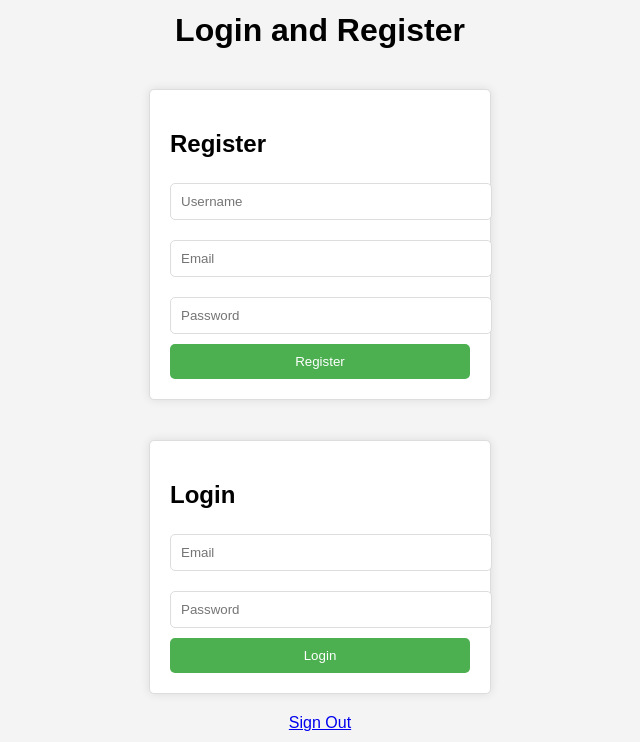
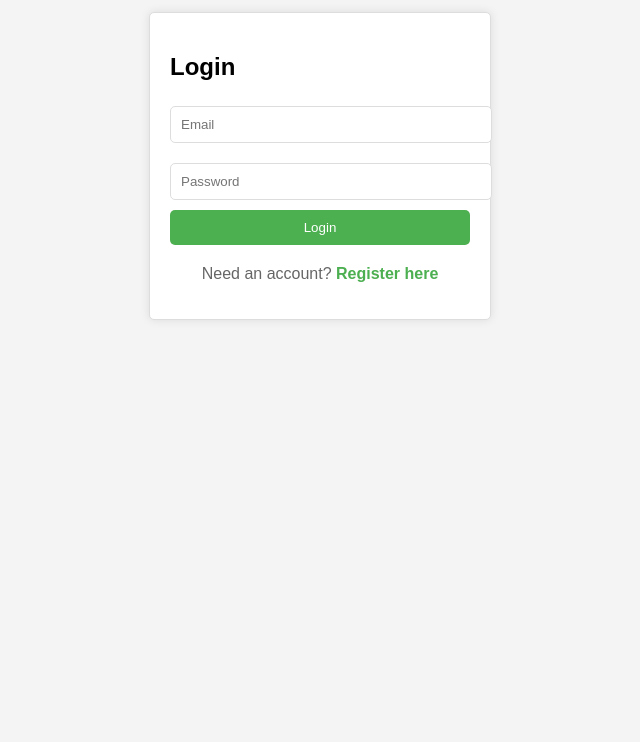
Before and after one commit to CodeOrangelt/RDL-D1-Ladder, a PHP site: page /login.html in a window 1280 px wide. Shown: the part 58-800 px from the top of the page, without its empty margins (320-960 px from the left). Run offline with PHP 8.4, Linux system fonts and the light colour scheme; some libraries are stand-ins or nearby versions.

Commit message:
New login page

```diff
--- a/login-style.css
+++ b/login-style.css
@@ -60,3 +60,19 @@ h1 {
     color: red;
     margin-top: 10px;
 }
+
+.switch-form {
+    text-align: center;
+    margin-top: 20px;
+    color: #666;
+}
+
+.switch-form a {
+    color: #4CAF50;
+    text-decoration: none;
+    font-weight: bold;
+}
+
+.switch-form a:hover {
+    text-decoration: underline;
+}
--- a/login.html
+++ b/login.html
@@ -36,17 +36,6 @@
             });
     </script>
     <div class="container">
-        <h1>Login and Register</h1>
-        <div class="form-container" id="register-container">
-            <h2>Register</h2>
-            <form id="register-form">
-                <input type="text" id="register-username" placeholder="Username" required>
-                <input type="email" id="register-email" placeholder="Email" required>
-                <input type="password" id="register-password" placeholder="Password" required>
-                <button type="submit">Register</button>
-            </form>
-            <div id="register-error"></div>
-        </div>
         <div class="form-container" id="login-container">
             <h2>Login</h2>
             <form id="login-form">
@@ -55,8 +44,24 @@
                 <button type="submit">Login</button>
             </form>
             <div id="login-error"></div>
+            <p class="switch-form">
+                Need an account? <a href="#" id="show-register">Register here</a>
+            </p>
         </div>
-        <a href="#" id="sign-out-link">Sign Out</a>
+
+        <div class="form-container" id="register-container" style="display: none;">
+            <h2>Create Account</h2>
+            <form id="register-form">
+                <input type="text" id="register-username" placeholder="Username" required>
+                <input type="email" id="register-email" placeholder="Email" required>
+                <input type="password" id="register-password" placeholder="Password" required>
+                <button type="submit">Register</button>
+            </form>
+            <div id="register-error"></div>
+            <p class="switch-form">
+                Already have an account? <a href="#" id="show-login">Login here</a>
+            </p>
+        </div>
     </div>
     <!-- Load your custom scripts AFTER Firebase scripts -->
     <script type="module" src="firebase-config.js"></script>
--- a/login.js
+++ b/login.js
@@ -72,3 +72,18 @@ document.getElementById('login-form').addEventListener('submit', async (e) => {
         document.getElementById('login-error').textContent = error.message;
     }
 });
+
+document.addEventListener('DOMContentLoaded', () => {
+    // Add form switching handlers
+    document.getElementById('show-register').addEventListener('click', (e) => {
+        e.preventDefault();
+        document.getElementById('login-container').style.display = 'none';
+        document.getElementById('register-container').style.display = 'block';
+    });
+
+    document.getElementById('show-login').addEventListener('click', (e) => {
+        e.preventDefault();
+        document.getElementById('register-container').style.display = 'none';
+        document.getElementById('login-container').style.display = 'block';
+    });
+});
```
